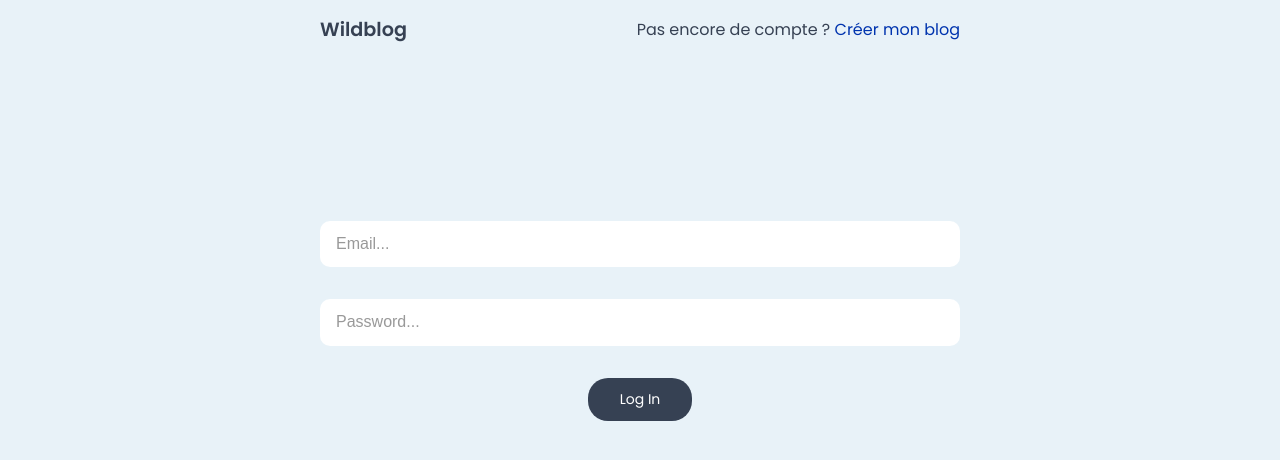
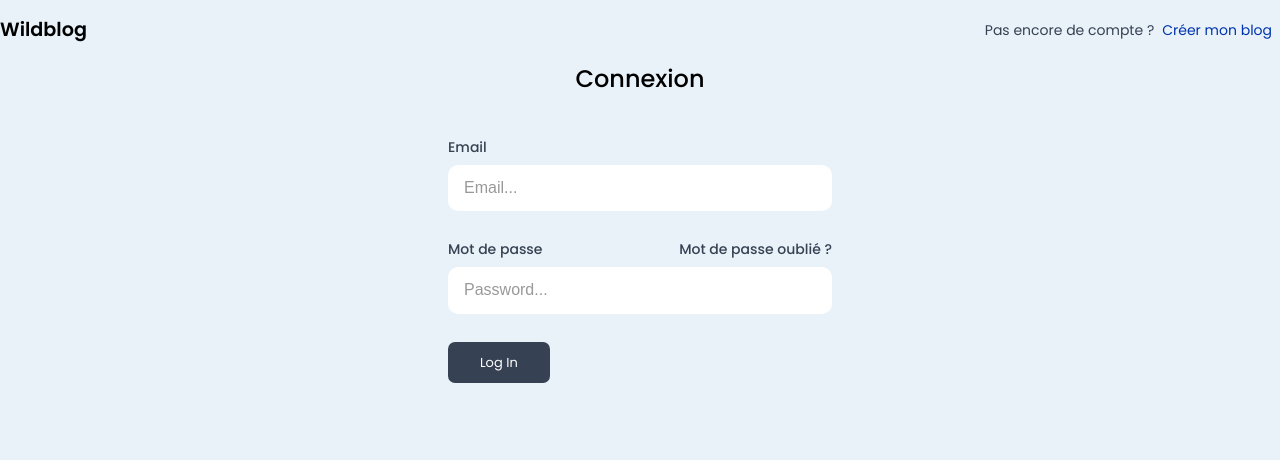
Before and after one commit to WildCodeSchool/2025-03-wns-green-WildBlog, a React (Vite) app in the folder frontend/: page /login in a window 1280 px wide. Shown: the top 460 px of the page. Built offline with nearby package versions, Linux system fonts and the light colour scheme.

Commit message:
DP-62: style in progress

```diff
--- a/frontend/src/App.css
+++ b/frontend/src/App.css
@@ -5,17 +5,17 @@
 
 
 
-*{
+/* *{
     margin: 0;
     padding: 0;
     box-sizing: border-box;
-  }
+  } */
 
   body{
     color: var(--color-wild-text-grey);
     background-color:var(--color-wild-light-blue);
-    inline-size: 50%;
-    margin: auto;
+    /* inline-size: 50%;
+    margin: auto; */
     font-family: var(--font-poppins);
   }
 
@@ -31,7 +31,6 @@
   }
 
   input::placeholder{
-    font-family: "Montserrat", sans-serif;
     font-weight: 500;
   }
 
@@ -39,18 +38,54 @@
     padding: 0.7rem 2rem;
     background-color: var(--color-wild-text-grey);
     color: #FFFFFF;
-    font-size: 14px;
-    border-radius: 20px;
+    font-size: 13px;
+    border-radius: 7px;
     border: none;
+    cursor:pointer;
   }
 
-  form{
+
+/* CSS */
+.button-38 {
+  background-color: var(--color-wild-text-grey);
+  border: 0;
+  border-radius: .5rem;
+  box-sizing: border-box;
+  color: var(--color-wild-light-blue);
+  font-size: .875rem;
+  /* font-weight: 600; */
+  line-height: 1.25rem;
+  padding: .75rem 1rem;
+  text-align: center;
+  text-decoration: none #D1D5DB solid;
+  text-decoration-thickness: auto;
+  box-shadow: 0 1px 3px 0 rgba(0, 0, 0, 0.1), 0 1px 2px 0 rgba(0, 0, 0, 0.06);
+  cursor: pointer;
+  user-select: none;
+  -webkit-user-select: none;
+  touch-action: manipulation;
+}
+
+.button-38:hover {
+  background-color: var(--color-wild-text-grey);
+}
+
+.button-38:focus {
+  outline: 2px solid transparent;
+  outline-offset: 2px;
+}
+
+.button-38:focus-visible {
+  box-shadow: none;
+}
+
+  /* form{
     margin-block-start: 25%;
     display: flex;
     flex-direction: column;
     gap: 2rem;
     align-items: center;
-  }
+  } */
 
   nav{
     display: flex;
--- a/frontend/src/components/Authnavbar.tsx
+++ b/frontend/src/components/Authnavbar.tsx
@@ -6,19 +6,19 @@ interface AuthNavbarProps {
 
 function Authnavbar({ type }: AuthNavbarProps) {
   return (
-    <nav>
-      <h3>Wildblog</h3>
+    <nav className= "container mx-auto">
+      <h3 className="text-black">Wildblog</h3>
       {type === "login" ? (
-        <div>
-          Pas encore de compte ?{" "}
-          <Link to="/signup" className="link">
+        <div className="text-sm">
+          Pas encore de compte ?
+          <Link to="/signup" className="link mx-2">
             Créer mon blog
           </Link>
         </div>
       ) : type === "signup" ? (
-        <div>
-          Déjà un compte ?{" "}
-          <Link to="/login" className="link">
+        <div className="text-sm">
+          Déjà un compte ?
+          <Link to="/login" className="link  mx-2">
             Se connecter
           </Link>
         </div>
--- a/frontend/src/main.tsx
+++ b/frontend/src/main.tsx
@@ -3,12 +3,12 @@ import { createRoot } from 'react-dom/client';
 import './App.css';
 import App from './App.tsx';
 import { BrowserRouter, Route, Routes } from 'react-router-dom';
-import StyleGuide from './pages/StyleGuide.tsx';
 import Login from './pages/Login.tsx';
-import Signup from './pages/Signup.tsx';
 import { ApolloClient, HttpLink, InMemoryCache } from "@apollo/client";
 import { ApolloProvider } from "@apollo/client/react";
 import { Home } from './pages/Home.tsx';
+import Signup from './pages/SignUp.tsx';
+import DesignSystem from './pages/DesignSystem.tsx';
 
 const client = new ApolloClient({
   link: new HttpLink({
@@ -24,7 +24,7 @@ createRoot(document.getElementById('root')!).render(
       <BrowserRouter>
         <Routes>
           <Route path="/" element={<App />} />
-          <Route path="/style-guide" element={<StyleGuide />} />
+          <Route path="/style-guide" element={<DesignSystem />} />
           <Route path="/signup" element={<Signup />} />
           <Route path="/login" element={<Login />} />
           <Route path="/home" element={<Home />} />
--- a/frontend/src/pages/Login.tsx
+++ b/frontend/src/pages/Login.tsx
@@ -54,7 +54,17 @@ function Login() {
   return (
     <>
       <Authnavbar type="login" />
-      <form onSubmit={handleSubmit}>
+      <div className="max-w-md mx-auto px-4">
+        <h2 className="text-center text-black font-medium">Connexion</h2>
+
+        <div className="mt-10 sm:mx-auto sm:w-full sm:max-w-sm">
+          <form
+            onSubmit={handleSubmit}>
+          <div>
+            <label htmlFor="email" className="block text-wild-text-grey font-medium text-sm">
+              Email
+            </label>
+            <div className="mt-2">
               <input
                 type="email"
                 name="email"
@@ -62,6 +72,20 @@ function Login() {
                 onChange={handleChange}
                 value={formData.email}
               />
+            </div>
+          </div>
+
+          <div className="mt-7">
+            <div className="flex items-center justify-between">
+              <label htmlFor="password" className="block text-wild-text-grey font-medium text-sm">
+              Mot de passe
+              </label>
+              <div className="text-sm">
+                <a href="#" className="block text-wild-text-grey font-medium text-sm">Mot de passe oublié ?</a>
+              </div>
+            </div>
+
+            <div className="mt-2">
               <input
                 type="password"
                 name="password"
@@ -69,13 +93,20 @@ function Login() {
                 onChange={handleChange}
                 value={formData.password}
               />
-        <div>
-          <button type="submit" disabled={loading}>
+            </div>
+          </div>
+
+          <div className="mt-7 flex">
+              <button
+                type="submit" disabled={loading}>
                 {loading ? "Logging in..." : "Log In"}
               </button>
           </div>
             {error && <p style={{ color: "red" }}>{error.message}</p>}
           </form>
+        </div>
+
+      </div>
     </>
   );
 }
--- a/frontend/src/styles/theme.css
+++ b/frontend/src/styles/theme.css
@@ -7,6 +7,7 @@
   --color-wild-grey: #F7F7F7;
   --color-wild-beige: #FFEFD7;
   --color-wild-text-grey: #364153;
+  --color-wild-text-grey-hover: #4A5568;
   --color-wild-light-blue: #E8F2F8;
 
   /* typo */
```
Also changed, not shown: frontend/src/pages/DesignSystem.tsx (renamed from frontend/src/pages/StyleGuide.tsx). Lines whose indentation alone changed are shown as unchanged.
